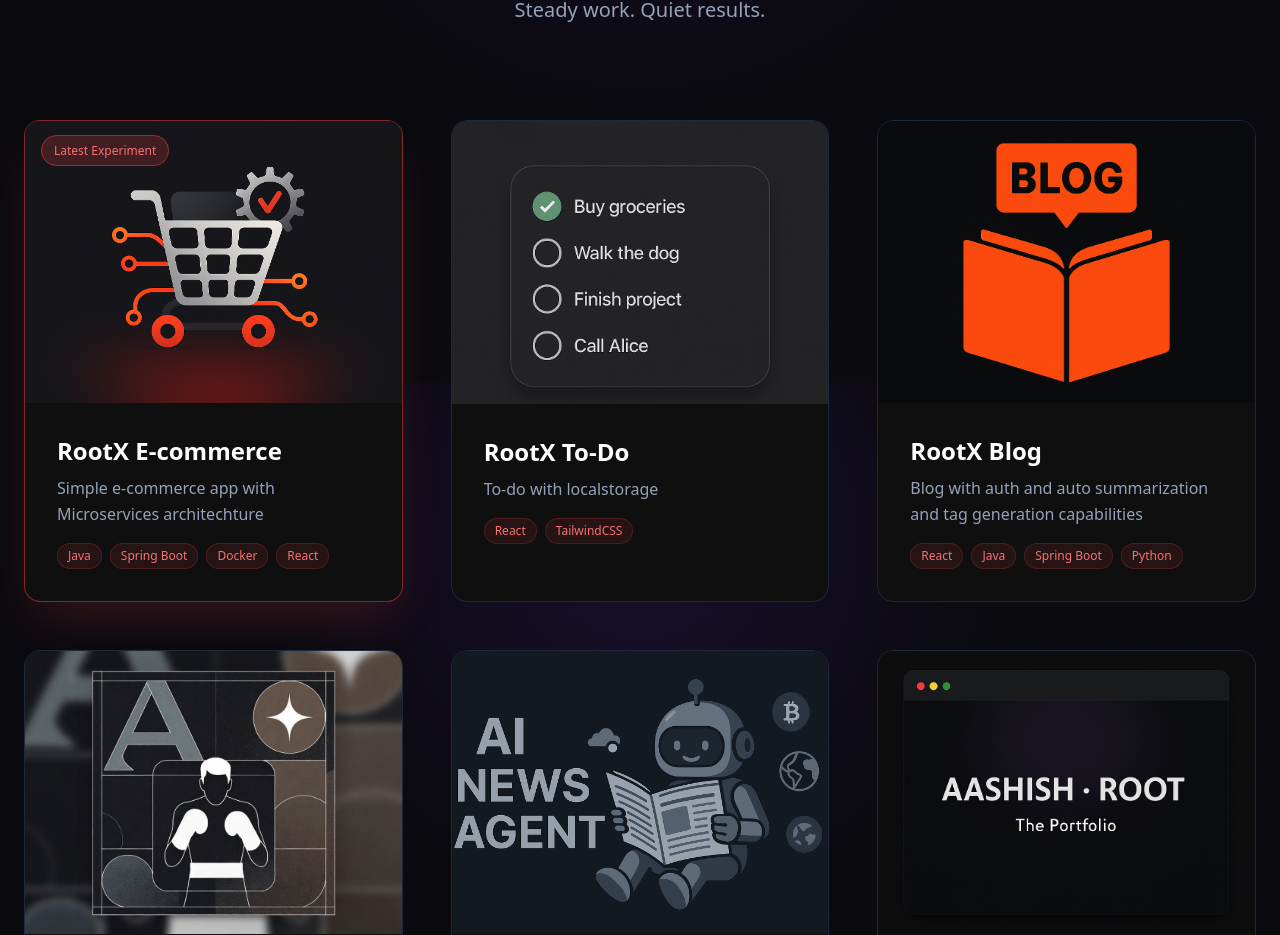
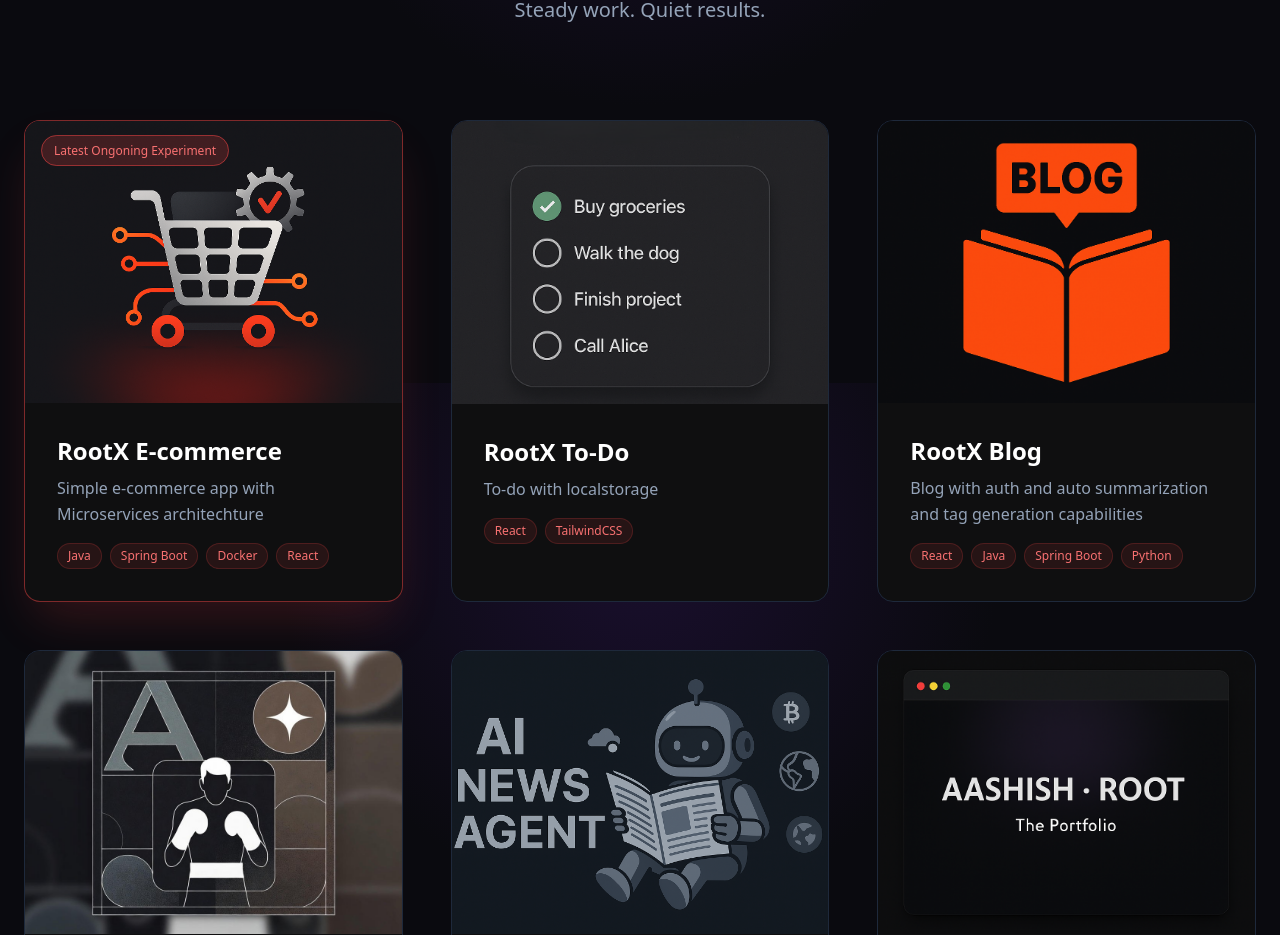
Before and after one commit to ashkshenoy/simple-portfolio, a React (Vite) app: page / in a window 1280 px wide. Shown: the part 3617-4552 px from the top of the page. Built offline with nearby package versions, Linux system fonts and the light colour scheme.

Commit message:
LE label fix

```diff
--- a/src/App.jsx
+++ b/src/App.jsx
@@ -467,7 +467,7 @@ xperiments.push({ ai: true, fearless: true });`}
                     {p.isLatest && (
                       <div className="absolute top-4 left-4 z-10">
                         <span className="px-3 py-1.5 bg-red-500/20 text-red-400 text-xs font-medium rounded-full border border-red-500/50 backdrop-blur-sm">
-                          Latest Experiment
+                          Latest Ongoning Experiment
                         </span>
                       </div>
                     )}
```
